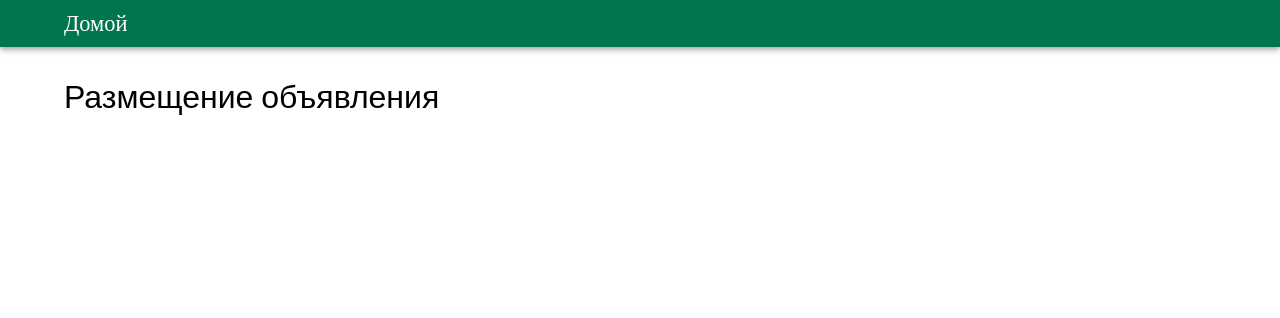
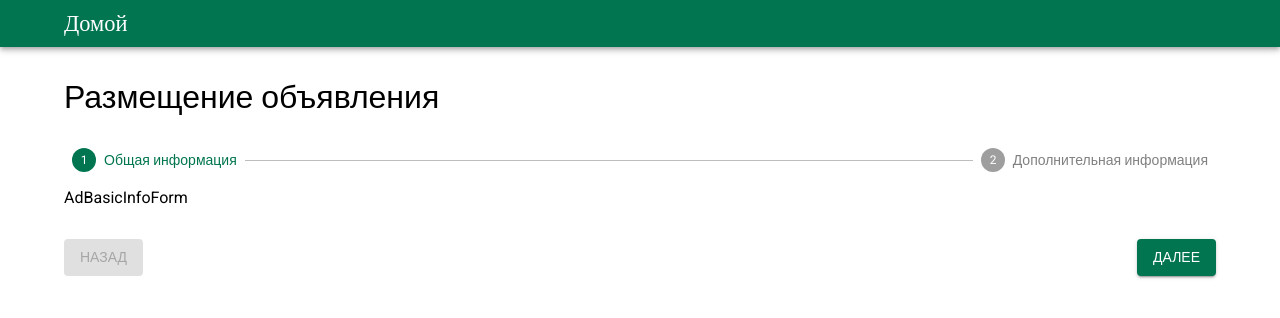
Before and after one commit to kovalkl/ads-board, a React (Vite) app in the folder frontend/: page /form in a window 1280 px wide. Shown: the top 318 px of the page. Built offline with nearby package versions, Linux system fonts and the light colour scheme; a web font is replaced by a local one.

Commit message:
feat: implement form stepper

```diff
--- /dev/null
+++ b/frontend/src/components/FormStepper/FormStepper.tsx
@@ -0,0 +1,78 @@
+import { useState } from 'react';
+
+import { AdAdditionalInfoForm } from '@/components/FormStepper/components/AdAdditionalInfoForm/AdAdditionalInfoForm';
+import { AdBasicInfoForm } from '@/components/FormStepper/components/AdBasicInfoForm/AdBasicInfoForm';
+import Box from '@mui/material/Box';
+import Button from '@mui/material/Button';
+import Stack from '@mui/material/Stack';
+import Step from '@mui/material/Step';
+import StepLabel from '@mui/material/StepLabel';
+import Stepper from '@mui/material/Stepper';
+
+const steps = ['Общая информация', 'Дополнительная информация'];
+
+type FormStepperProps = {
+  isNewAd?: boolean;
+};
+
+export const FormStepper = ({ isNewAd = true }: FormStepperProps) => {
+  const finishButtonLabel = isNewAd ? 'Разместить' : 'Сохранить';
+
+  const [activeStep, setActiveStep] = useState(0);
+  const [skipped, setSkipped] = useState(new Set<number>());
+
+  const isStepSkipped = (step: number) => {
+    return skipped.has(step);
+  };
+
+  const handleNext = () => {
+    let newSkipped = skipped;
+    if (isStepSkipped(activeStep)) {
+      newSkipped = new Set(newSkipped.values());
+      newSkipped.delete(activeStep);
+    }
+
+    setActiveStep((prevActiveStep) => prevActiveStep + 1);
+    setSkipped(newSkipped);
+  };
+
+  const handleBack = () => {
+    setActiveStep((prevActiveStep) => prevActiveStep - 1);
+  };
+
+  return (
+    <Stack gap={2} sx={{ width: '100%' }}>
+      <Stepper activeStep={activeStep}>
+        {steps.map((label) => {
+          const stepProps: { completed?: boolean } = {};
+          const labelProps: {
+            optional?: React.ReactNode;
+          } = {};
+          return (
+            <Step key={label} {...stepProps}>
+              <StepLabel {...labelProps}>{label}</StepLabel>
+            </Step>
+          );
+        })}
+      </Stepper>
+      <>
+        {activeStep === 0 && <AdBasicInfoForm />}
+        {activeStep === 1 && <AdAdditionalInfoForm />}
+        <Box sx={{ display: 'flex', flexDirection: 'row', pt: 2 }}>
+          <Button
+            color='inherit'
+            disabled={activeStep === 0}
+            onClick={handleBack}
+            sx={{ mr: 1 }}
+          >
+            Назад
+          </Button>
+          <Box sx={{ flex: '1 1 auto' }} />
+          <Button onClick={handleNext}>
+            {activeStep === steps.length - 1 ? finishButtonLabel : 'Далее'}
+          </Button>
+        </Box>
+      </>
+    </Stack>
+  );
+};
--- /dev/null
+++ b/frontend/src/components/FormStepper/components/AdAdditionalInfoForm/AdAdditionalInfoForm.tsx
@@ -0,0 +1,3 @@
+export const AdAdditionalInfoForm = () => {
+  return <div>AdAdditionalInfoForm </div>;
+};
--- /dev/null
+++ b/frontend/src/components/FormStepper/components/AdBasicInfoForm/AdBasicInfoForm.tsx
@@ -0,0 +1,3 @@
+export const AdBasicInfoForm = () => {
+  return <div>AdBasicInfoForm </div>;
+};
--- a/frontend/src/pages/Form.tsx
+++ b/frontend/src/pages/Form.tsx
@@ -1,5 +1,6 @@
 import { useLocation } from 'react-router';
 
+import { FormStepper } from '@/components/FormStepper/FormStepper';
 import { FORM_STATE } from '@/constants/paths';
 import Container from '@mui/material/Container';
 import Typography from '@mui/material/Typography';
@@ -15,6 +16,7 @@ export const Form = () => {
   return (
     <Container>
       <Typography variant='h1'>{title}</Typography>
+      <FormStepper />
     </Container>
   );
 };
--- a/frontend/src/theme.ts
+++ b/frontend/src/theme.ts
@@ -1,22 +1,31 @@
 import { createTheme } from '@mui/material/styles';
+
+const COLORS = {
+  PRIMARY: '#007550',
+  SECONDARY: '#D32F2F',
+  LIGHT: '#FFFFFF',
+  INFO: '#808080',
+  DARK: '#292929',
+};
 
 export const theme = createTheme({
   typography: {
     fontFamily: 'Roboto, sans-serif',
     h1: {
       fontSize: '2rem',
+      marginBottom: '2rem',
     },
   },
   palette: {
     primary: {
-      main: '#007550',
-      contrastText: '#FFFFFF',
+      main: COLORS.PRIMARY,
     },
     secondary: {
-      main: '#D32F2F',
+      main: COLORS.SECONDARY,
     },
     text: {
-      primary: '#FFFFFF',
+      primary: COLORS.LIGHT,
+      secondary: COLORS.LIGHT,
     },
   },
   components: {
@@ -35,5 +44,18 @@ export const theme = createTheme({
         },
       },
     },
+    MuiStepLabel: {
+      styleOverrides: {
+        label: {
+          color: COLORS.INFO,
+          '&.Mui-active': {
+            color: COLORS.PRIMARY,
+          },
+          '&.Mui-completed': {
+            color: COLORS.INFO,
+          },
+        },
+      },
+    },
   },
 });
```
